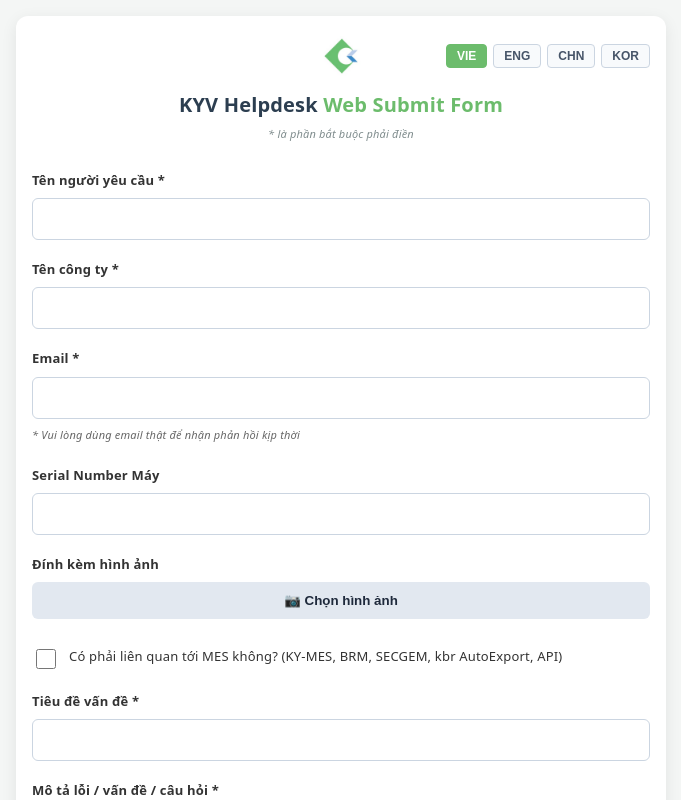
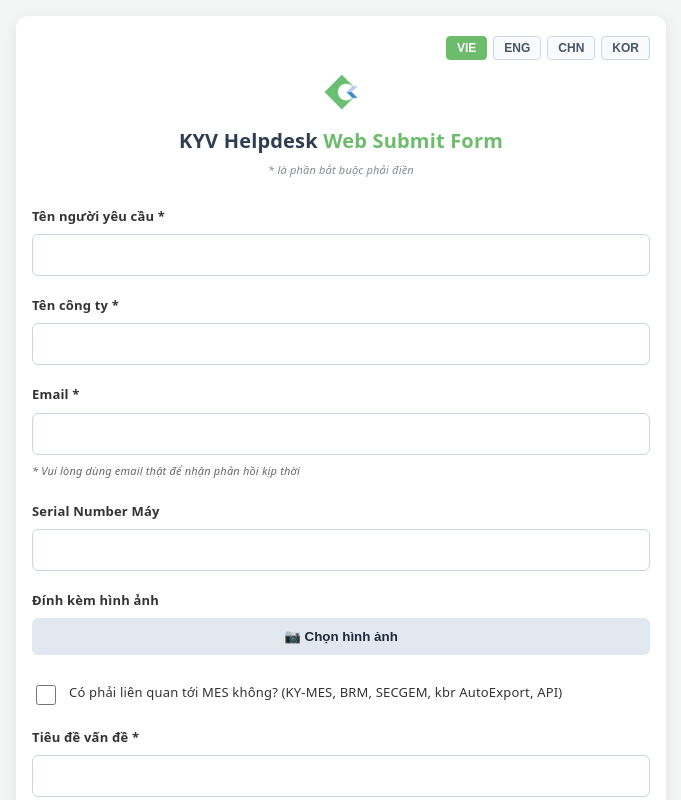
Before and after one commit to ronhongkyv/kyvhelpdeskwebapp, a React (Vite) app: page / in a window 1280 px wide. Shown: the top 800 px of the page, without its empty margins (299-980 px from the left). Built offline with nearby package versions, Linux system fonts and the light colour scheme.

Commit message:
Add multi-language support (VIE/ENG/CHN/KOR) for the web form

```diff
--- a/src/App.jsx
+++ b/src/App.jsx
@@ -383,11 +383,8 @@
       {/* Form Container chính */}
       <div style={{ width: '100%', maxWidth: '650px', margin: '0 auto', backgroundColor: '#ffffff', padding: '20px 16px', borderRadius: '12px', boxShadow: '0 4px 16px rgba(0,0,0,0.08)', textAlign: 'left', boxSizing: 'border-box' }}>
 
-        {/* Phần Header: Logo ở giữa & Bộ nút ngôn ngữ nằm ngang hàng góc phải */}
-        <div style={{ position: 'relative', display: 'flex', justifyContent: 'center', alignItems: 'center', marginBottom: '16px' }}>
-          <img src={kohyoungLogo} alt="Kohyoung Logo" style={{ height: '40px', objectFit: 'contain' }} />
-
-          <div style={{ position: 'absolute', right: 0, display: 'flex', gap: '6px' }}>
+        {/* Phần Header: Đưa thanh chọn ngôn ngữ lên trên cùng, căn phải gọn gàng, không bị tràn viền trên mobile */}
+        <div style={{ display: 'flex', justifyContent: 'flex-end', gap: '6px', marginBottom: '12px' }}>
           {['VIE', 'ENG', 'CHN', 'KOR'].map((item) => (
             <button
               key={item}
@@ -409,6 +406,10 @@
             </button>
           ))}
         </div>
+
+        {/* Logo căn giữa nằm phía dưới nút ngôn ngữ */}
+        <div style={{ display: 'flex', justifyContent: 'center', marginBottom: '16px' }}>
+          <img src={kohyoungLogo} alt="Kohyoung Logo" style={{ height: '40px', objectFit: 'contain' }} />
         </div>
 
         <h2 style={{ textAlign: 'center', color: '#2c3e50', fontWeight: 'bold', marginBottom: '6px', fontSize: '20px' }}>
```
Lines whose indentation alone changed are shown as unchanged.
